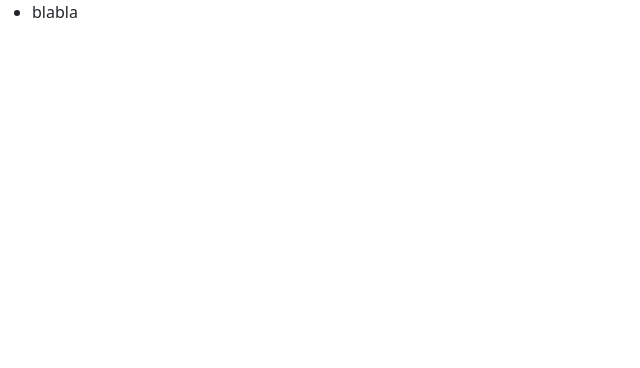
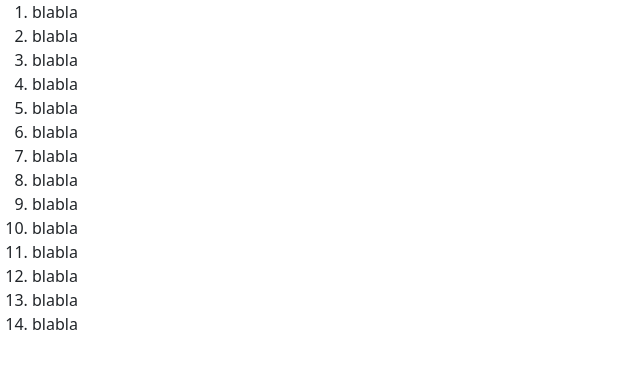
Before and after one commit to LucaSammarco/js-lista-spesa, a plain HTML site: page index.html in a window 1280 px wide. Shown: the whole page, without its empty margins (0-640 px from the left). Drawn offline with nearby package versions, Linux system fonts and the light colour scheme.

Commit message:
added loop to print as many times as array lenght

```diff
--- a/index.html
+++ b/index.html
@@ -17,9 +17,9 @@
 
         <section class="spesa">
 
-            <ul class="lista-spesa">
+            <ol class="lista-spesa">
 
-            </ul>
+            </ol>
 
         </section>
 
--- a/js/script.js
+++ b/js/script.js
@@ -1,49 +1,27 @@
-// const frutta = ['banana', 'mela', 'pera', 'ciliegia', 'arancia', 'mandarino', 'cocomero', 'limone', 'fragola'];
-// frutta.push("pesca");
-// let trovato = false
-
-//     for (let index = 0; index < frutta.length; index++)
-//         if (frutta[index] === "cocomero") {
-//            trovato = true;
-
-
-
-//     }
-
-//     if(trovato) {
-//      console.log("Trovato! Devo solo preparare il concktail!")
-//     } else {
-//         console.log("Oh no, devo uscire a comprare il cocomero!")
-//     }
-
-
-// Consegna:
-// Data una lista della spesa, stampare sulla pagina (anche brutalmente, basta che si vedano) gli elementi della lista individualmente con un ciclo while.
-
-//     HC
-
-//     //  * Creare lista della spesa
-//         * Creare un loop che scorra gli elementi della lista e li aggiunga in pagina, finchè il numero di elementi nella pagina non sia uguale a quelli della lista della spesa.
-
-
-//         <section class="spesa">
-
-//             <ul class="lista-spesa">
-
-//             </ul>
-
-//         </section>
-
-
-
 const listaDellaSpesa = ['Pollo', 'Pane', 'Mele', 'Olio', 'Latte', 'Pomodori', 'Riso', 'Lattuga', 'Formaggio', 'Pasta', 'Uova', 'Banane', 'Cereali', 'Yogurt'];
 
 
 
-let ulSelector = document.querySelector("ul");
 
-const createLi = document.createElement('li');
 
-createLi.innerHTML = ("blabla");
+fullList = listaDellaSpesa.length;
 
-ulSelector.appendChild(createLi);
+
+let sum = 0;
+
+let i = 0
+
+while (sum < fullList) {
+
+    sum = sum += 1;
+
+    let ulSelector = document.querySelector("ol");
+
+    const createLi = document.createElement('li');
+
+    createLi.innerHTML = ("blabla");
+
+    ulSelector.appendChild(createLi);
+
+
+}
```
